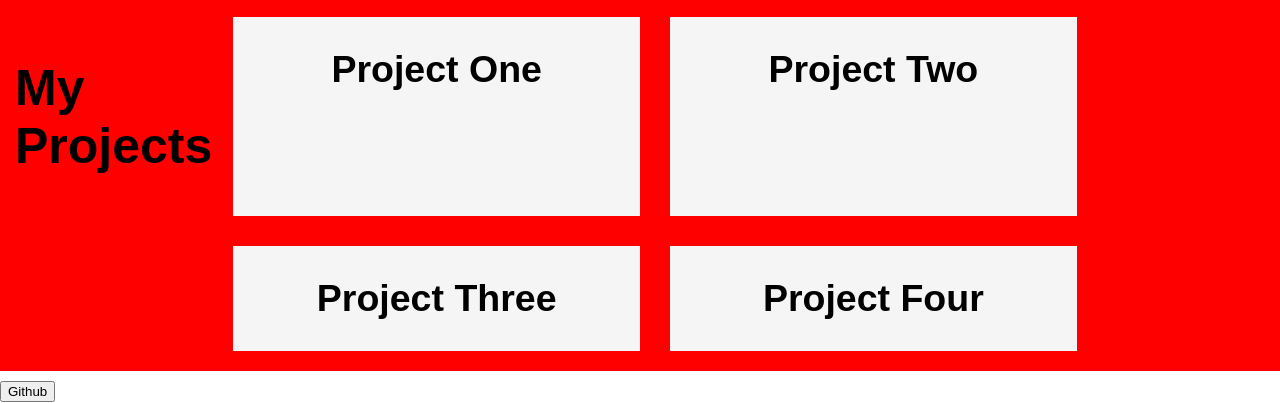
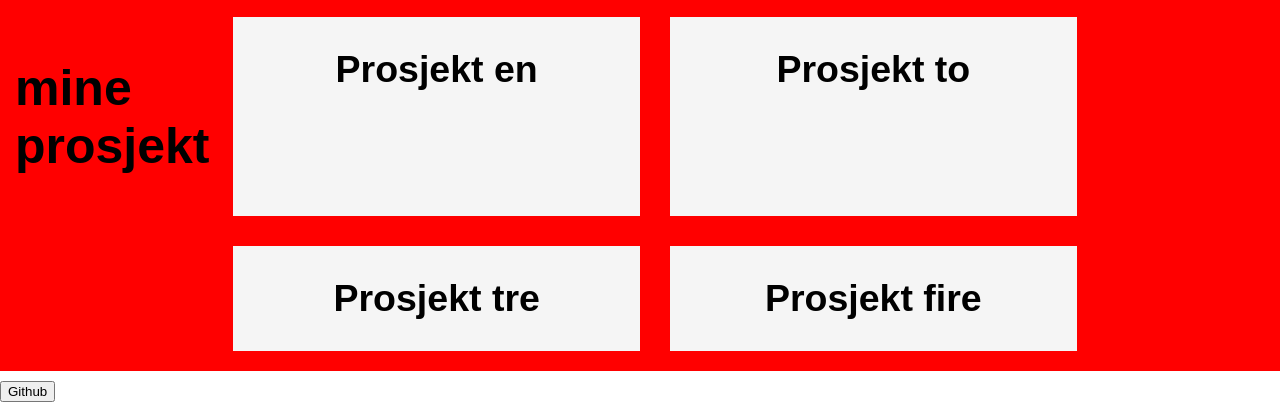
Before and after one commit to Blocky1107/Blocky1107.github.io, a plain HTML site: page index.html in a window 1280 px wide. Shown: the part 851-1254 px from the top of the page. Drawn offline with Linux system fonts and the light colour scheme.

Commit message:
PortfolioV2

```diff
--- a/css/style.css
+++ b/css/style.css
@@ -57,7 +57,7 @@ body {
 }
 
 #navbar a:hover {
-    background-color: rgb(109, 107, 107);
+    background-color: gray;
     color: blue;
 }
 
--- a/index.html
+++ b/index.html
@@ -25,19 +25,19 @@
 
     <div class="project-tile">
       <section id="projects">
-        <h1 style="font-size: 50px;">My Projects </h1>
+        <h1 style="font-size: 50px;">mine prosjekt</h1>
       </section>
       <section class="project-one">
-        <h2>Project One</h2>
+        <h2>Prosjekt en</h2>
       </section>
       <section class="project-two">
-        <h2>Project Two</h2>
+        <h2>Prosjekt to</h2>
       </section>
       <section class="project-three">
-        <h2>Project Three</h2>
+        <h2>Prosjekt tre</h2>
       </section>
       <section class="project-four">
-        <h2>Project Four</h2>
+        <h2>Prosjekt fire</h2>
       </section>
     </div>
 
```
